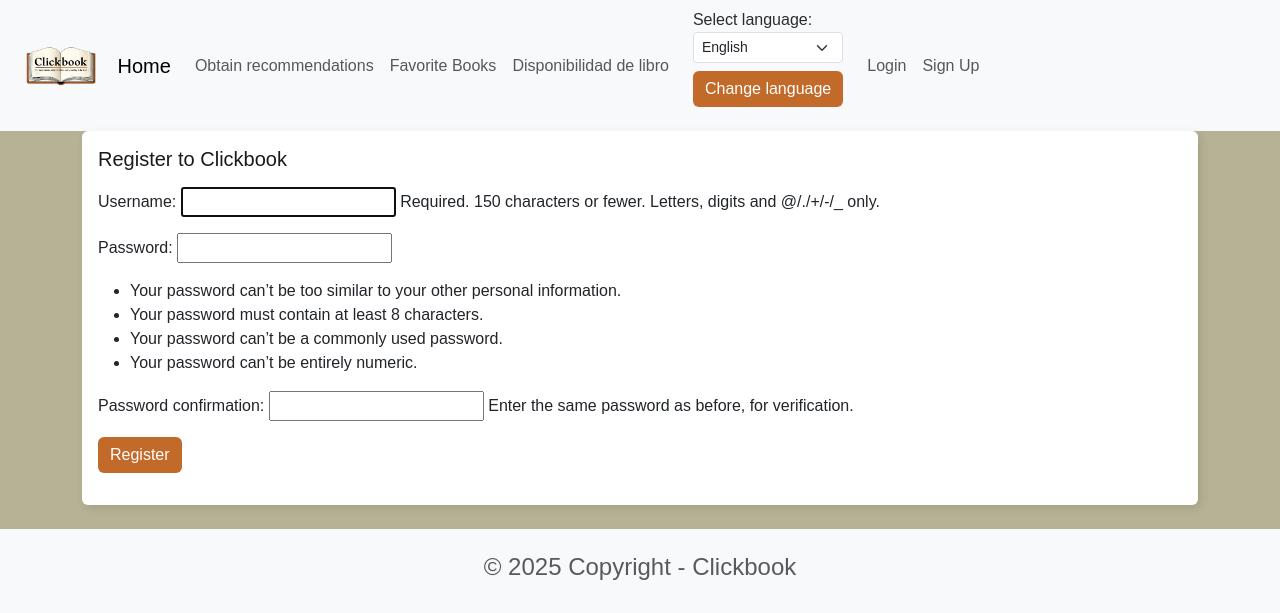
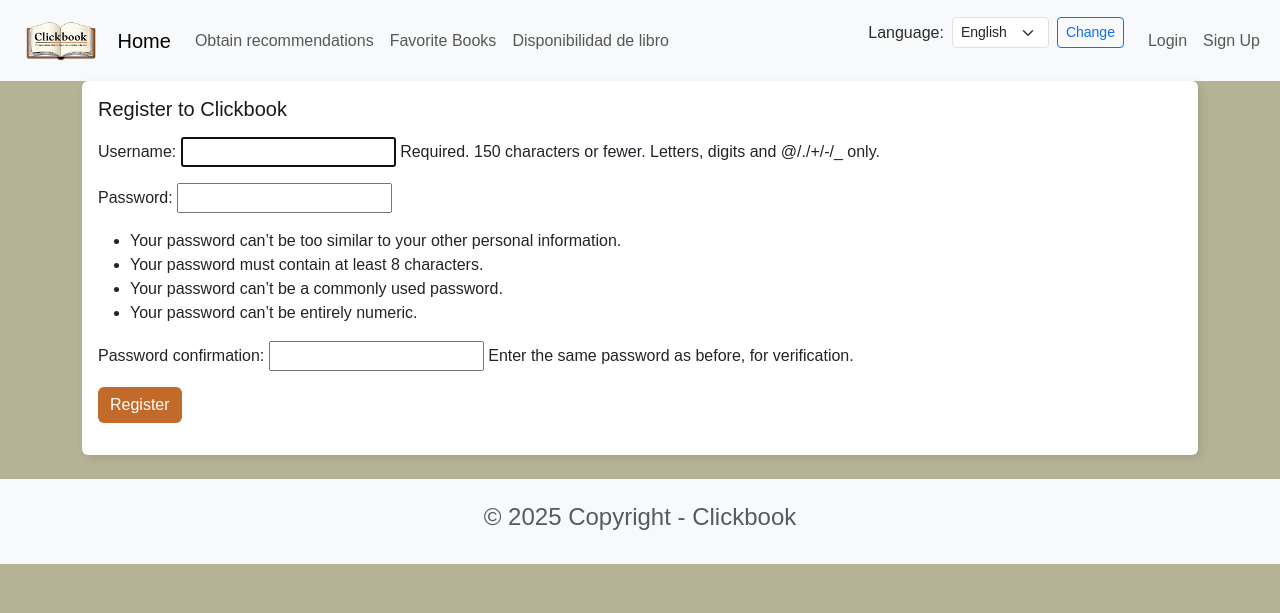
Before and after one commit to arendonc2/ClickBook, a Django app: page /account/signupaccount/ in a window 1280 px wide. Shown: the top 613 px of the page. Run offline with Django 5.2, Linux system fonts and the light colour scheme.

Commit message:
Update base.html

```diff
--- a/Clickbook/templates/base.html
+++ b/Clickbook/templates/base.html
@@ -38,33 +38,31 @@
 
 
       <div class="collapse navbar-collapse" id="navbarNavAltMarkup">
+        <!-- Enlaces de navegación a la izquierda -->
         <div class="navbar-nav d-flex align-items-center">
-
           <a class="nav-link" href="{% url 'survey' %}">{%trans "Obtain recommendations" %}</a>
           <a class="nav-link" href="{% url 'favorite_books' %}">{%trans "Favorite Books" %}</a>
           <a class="nav-link" href="{% url 'book_search' %}">{%trans "Disponibilidad de libro" %}</a>
-      <div class="nav-item dropdown">
-              <li class="dropdown-item px-3">
-                  <form action="{% url 'set_language' %}" method="post">
+        </div>
+
+        <!-- Enlaces a la derecha -->
+        <div class="navbar-nav ms-auto d-flex align-items-center">
+
+          <!-- Selector de idioma a la derecha -->
+          <form action="{% url 'set_language' %}" method="post" class="d-flex align-items-center me-3">
             {% csrf_token %}
             <input type="hidden" name="next" value="{{ request.path }}">
-                    <label for="language-select">{% trans "Select language:" %}</label>
-                    <select name="language" id="language-select" class="form-select form-select-sm">
+            <label for="language-select" class="me-2 mb-0">{% trans "Language:" %}</label>
+            <select name="language" id="language-select" class="form-select form-select-sm me-2">
               <option value="en" {% if LANGUAGE_CODE == 'en' %}selected{% endif %}>English</option>
               <option value="es" {% if LANGUAGE_CODE == 'es' %}selected{% endif %}>Español</option>
             </select>
-                    <button type="submit" class="btn btn-primary mt-2">{% trans "Change language" %}</button>
+            <button type="submit" class="btn btn-outline-primary btn-sm">{% trans "Change" %}</button>
           </form>
-                </li>
-          </div>
 
           {% if user.is_authenticated %}
-
             <a class="nav-link" href="{% url 'book_status_list' %}">{%trans "Book Status" %}</a>
-
-
             <a class="nav-link" href="{% url 'logoutaccount' %}">{%trans "Logout" %}({{ user.username }})</a>
-
             <div class="nav-item dropdown">
               <a class="nav-link dropdown-toggle" href="#" id="navbarDropdown" role="button"
                  data-bs-toggle="dropdown" aria-expanded="false">
@@ -78,7 +76,6 @@
                 </li>
               </ul>
             </div>
-
           {% else %}
             <a class="nav-link" href="{% url 'loginaccount' %}">{%trans "Login" %}</a>
             <a class="nav-link" href="{% url 'signupaccount' %}">{%trans "Sign Up" %}</a>
@@ -86,6 +83,8 @@
 
         </div>
       </div>
+
+
 
     </div>
   </nav>
```
Lines whose indentation alone changed are shown as unchanged.
